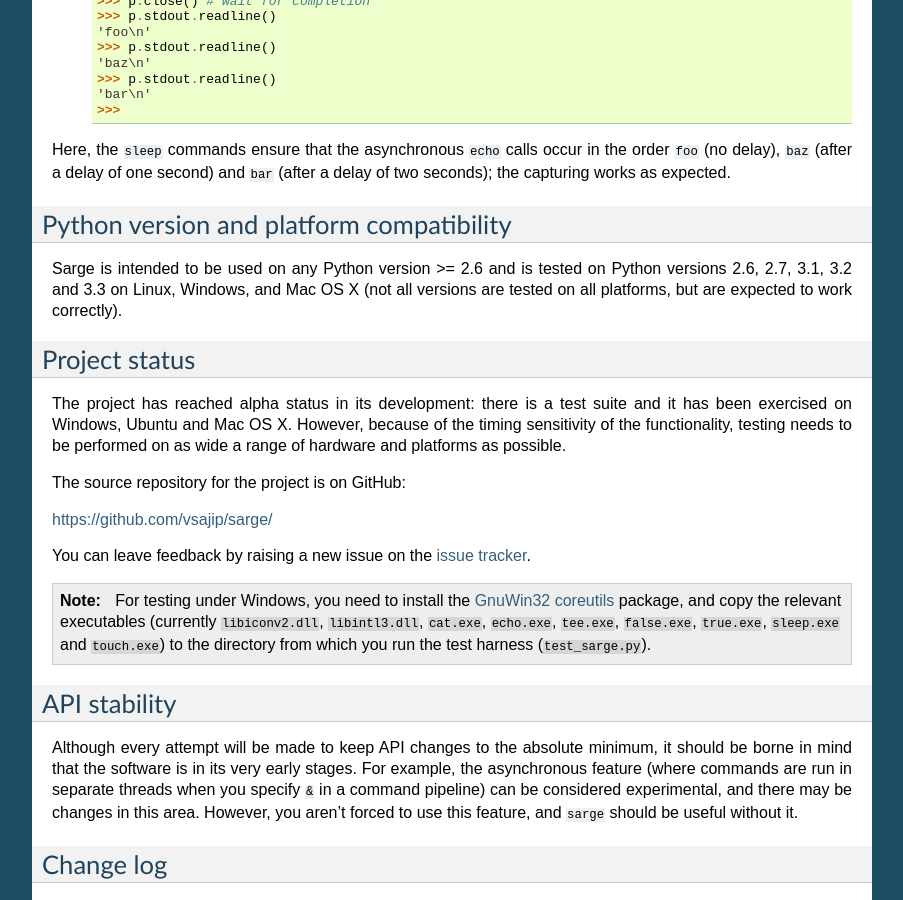
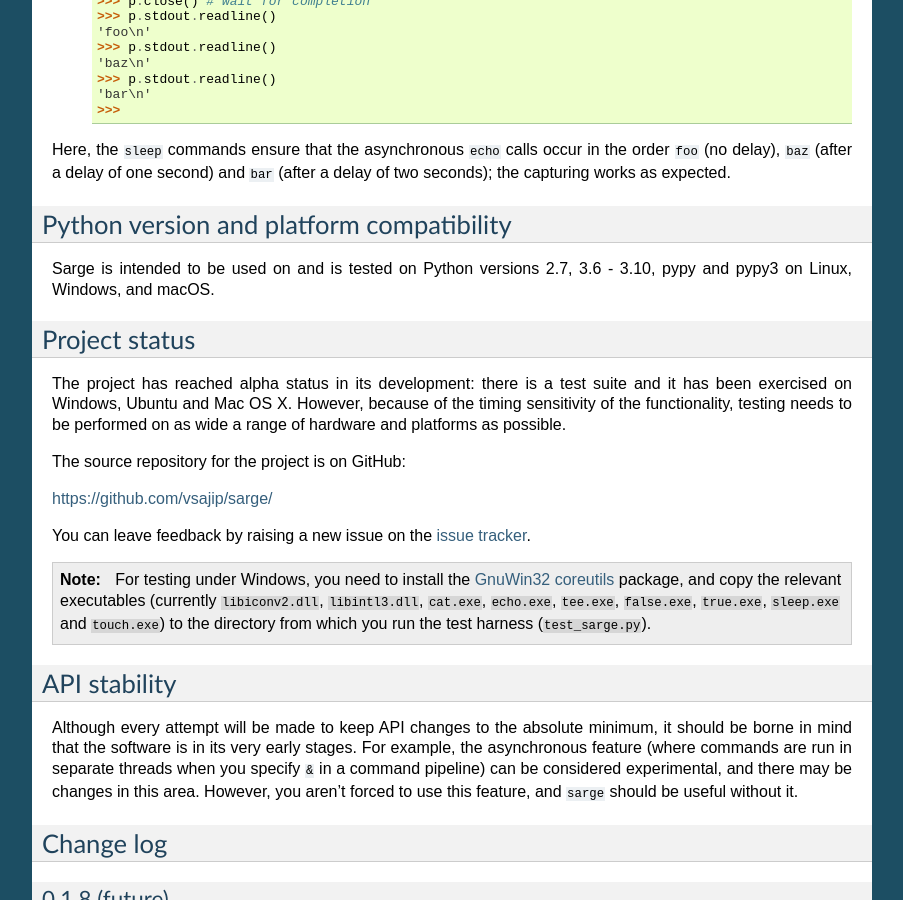
Before and after one commit to vsajip/sarge, a Sphinx documentation site: the page built from docs/overview.rst, in a window 1280 px wide and 900 px high, scrolled down 2761 px. Shown: the whole window, without its empty margins (198-1101 px from the left). Built offline with Sphinx 7.4.7, drawn with Linux system fonts in a browser that asks for light colours; formulas are drawn with MathJax 3.

Commit message:
Update documentation.

```diff
--- a/docs/overview.rst
+++ b/docs/overview.rst
@@ -177,9 +177,8 @@ and ``bar`` (after a delay of two seconds); the capturing works as expected.
 Python version and platform compatibility
 -----------------------------------------
 
-Sarge is intended to be used on any Python version >= 2.6 and is tested on
-Python versions 2.6, 2.7, 3.1, 3.2 and 3.3 on Linux, Windows, and Mac OS X (not
-all versions are tested on all platforms, but are expected to work correctly).
+Sarge is intended to be used on and is tested on Python versions 2.7, 3.6 - 3.10, pypy
+and pypy3 on Linux, Windows, and macOS.
 
 
 Project status
```
